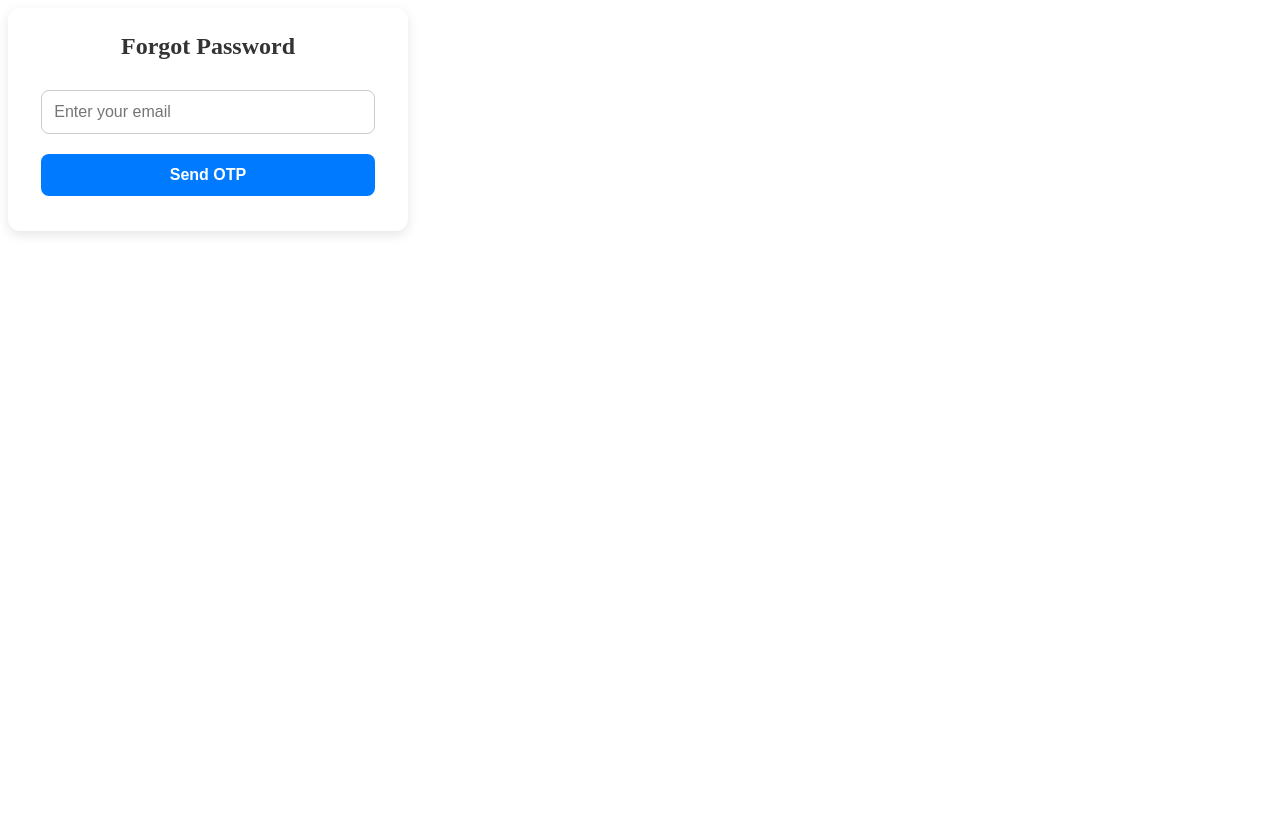
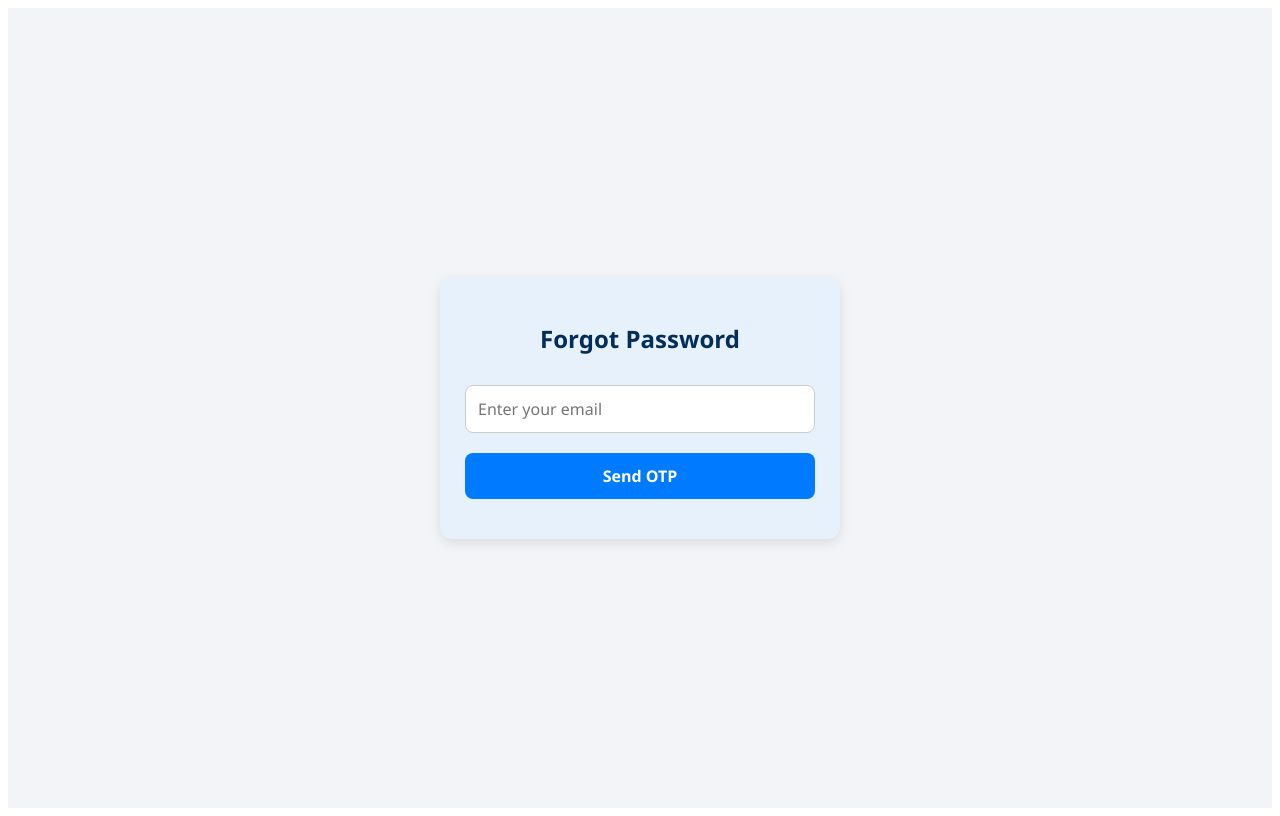
Before and after one commit to JayitaSd/SIH, an Angular app: page /ForgotPassword in a window 1280 px wide. Built offline with nearby package versions, Linux system fonts and the light colour scheme.

Commit message:
pwd_ui_update

```diff
--- a/src/app/auth/f-pwd/f-pwd.component.css
+++ b/src/app/auth/f-pwd/f-pwd.component.css
@@ -1,40 +1,32 @@
 /* Reset & Base */
 * {
   box-sizing: border-box;
-      margin: 0;
-      padding: 0;
+  font-family: 'Segoe UI', Tahoma, Geneva, Verdana, sans-serif;
 }
-    body {
-      font-family: Arial, sans-serif;
+
+.outer{
   background: #f2f4f7;
   display: flex;
   justify-content: center;
   align-items: center;
-      min-height: 100vh;
-      padding: 20px;
-      margin: 0;
+  width: 100%;
+  height: 100vh;
 }
-
 /* Card Container */
 .container {
-      background: #fff;
+  background-color: #e6f1fb;
   padding: 25px;
   border-radius: 12px;
   box-shadow: 0px 4px 12px rgba(0,0,0,0.1);
   width: 100%;
   max-width: 400px;
-      transition: all 0.3s ease;
-      display: flex;
-      flex-direction: column;
-      justify-content: center;
-      align-items: center;
 }
 
 h2 {
   text-align: center;
   margin-bottom: 20px;
   font-size: 1.5rem;
-      color: #333;
+  color: #032d5b;
 }
 
 input {
--- a/src/app/auth/f-pwd/f-pwd.component.html
+++ b/src/app/auth/f-pwd/f-pwd.component.html
@@ -1,4 +1,5 @@
-<div class="container">
+<div class="outer">
+  <div class="container">
     <h2>Forgot Password</h2>
 
     <!-- Step 1: Email -->
@@ -22,3 +23,4 @@
 
     <p id="message" class="msg"></p>
   </div>
+</div>
```
Lines whose indentation alone changed are shown as unchanged.
